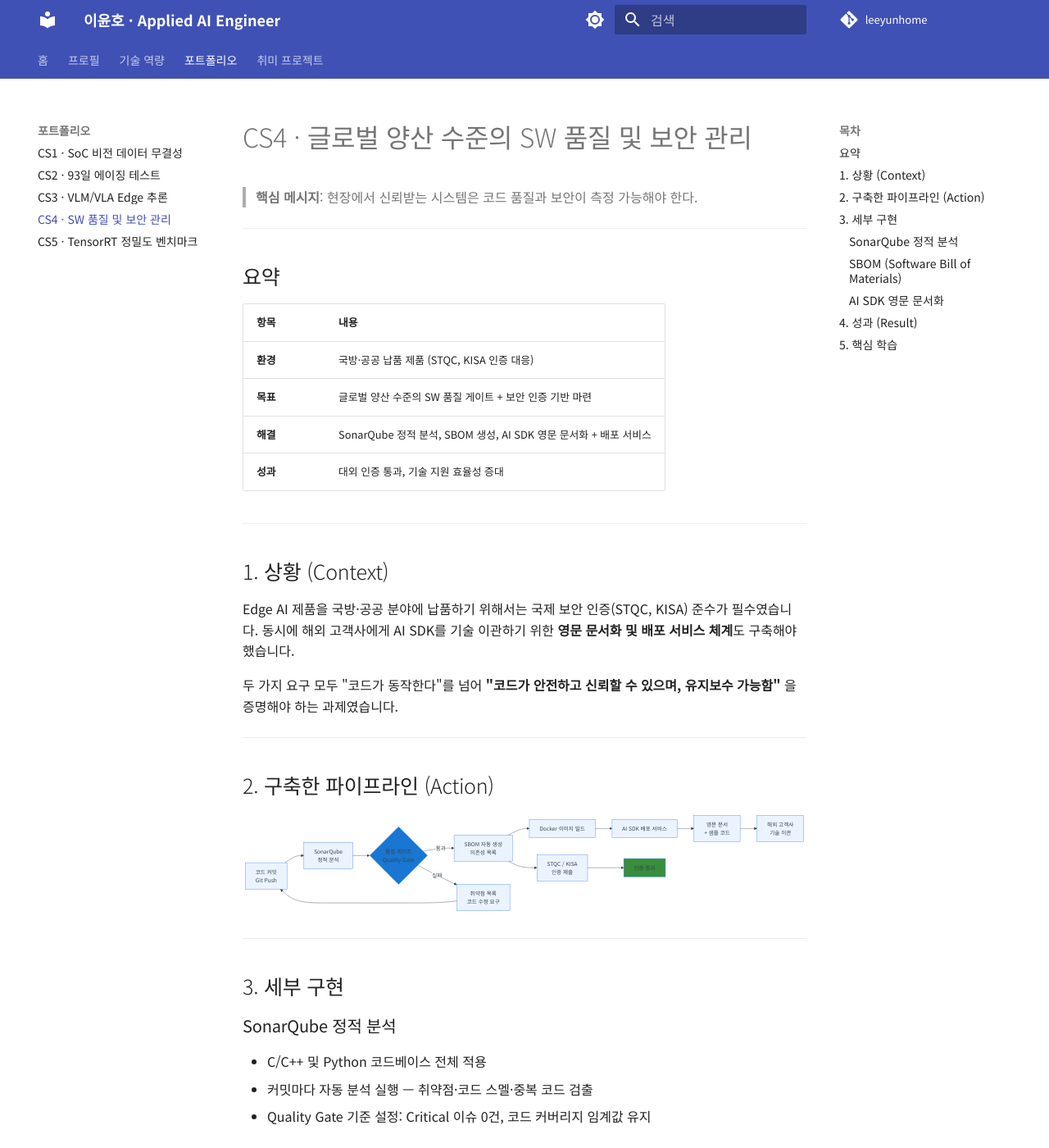
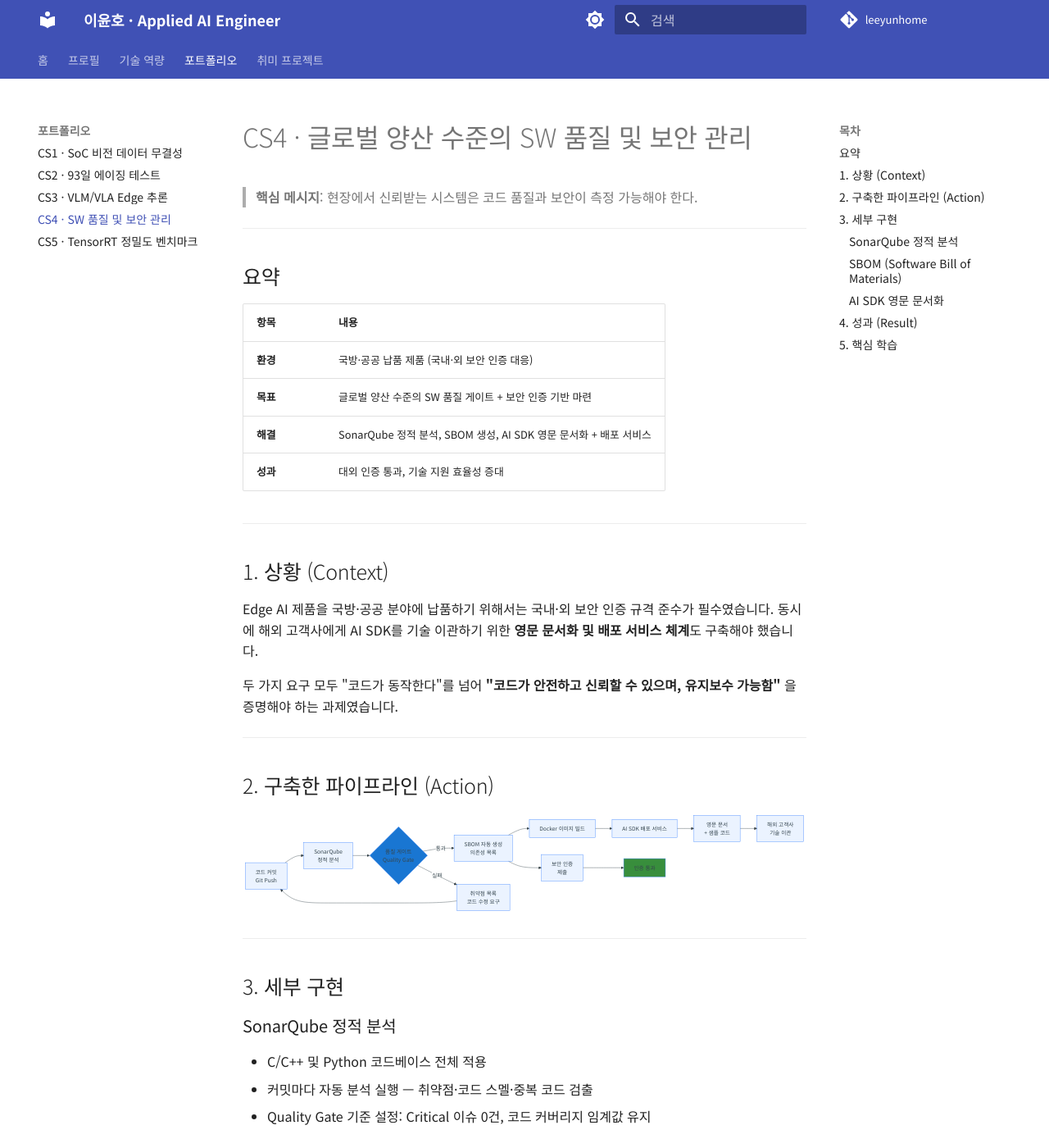
Before and after one commit to leeyunhome/portfolio, an MkDocs documentation site: the page built from docs/cases/04-sw-quality.md, in a window 1280 px wide and 1400 px high. Shown: the whole window at 82% size. Built offline with MkDocs 1.6.1 and Material for MkDocs 9.7.7, drawn with Linux system fonts in a browser that asks for light colours; some of the changed text lies outside the part shown.

Commit message:
Remove specific security certification names (STQC, KISA) and generalize wording

```diff
--- a/docs/cases/04-sw-quality.md
+++ b/docs/cases/04-sw-quality.md
@@ -8,7 +8,7 @@
 
 | 항목 | 내용 |
 |---|---|
-| **환경** | 국방·공공 납품 제품 (STQC, KISA 인증 대응) |
+| **환경** | 국방·공공 납품 제품 (국내·외 보안 인증 대응) |
 | **목표** | 글로벌 양산 수준의 SW 품질 게이트 + 보안 인증 기반 마련 |
 | **해결** | SonarQube 정적 분석, SBOM 생성, AI SDK 영문 문서화 + 배포 서비스 |
 | **성과** | 대외 인증 통과, 기술 지원 효율성 증대 |
@@ -17,7 +17,7 @@
 
 ## 1. 상황 (Context)
 
-Edge AI 제품을 국방·공공 분야에 납품하기 위해서는 국제 보안 인증(STQC, KISA) 준수가 필수였습니다.
+Edge AI 제품을 국방·공공 분야에 납품하기 위해서는 국내·외 보안 인증 규격 준수가 필수였습니다.
 동시에 해외 고객사에게 AI SDK를 기술 이관하기 위한 **영문 문서화 및 배포 서비스 체계**도 구축해야 했습니다.
 
 두 가지 요구 모두 "코드가 동작한다"를 넘어 **"코드가 안전하고 신뢰할 수 있으며, 유지보수 가능함"** 을 증명해야 하는 과제였습니다.
@@ -39,7 +39,7 @@ flowchart LR
     C -- 실패 --> I[취약점 목록\n코드 수정 요구]
     I --> A
 
-    D --> J[STQC / KISA\n인증 제출]
+    D --> J[보안 인증\n제출]
     J --> K[인증 통과]
 
     style C fill:#1976d2,color:#fff
@@ -59,7 +59,7 @@ flowchart LR
 ### SBOM (Software Bill of Materials)
 
 - 오픈소스 의존성 전체 목록화: 라이선스·버전·취약점(CVE) 추적
-- STQC/KISA 인증 제출용 형식으로 자동 생성
+- 보안 인증 제출용 형식으로 자동 생성
 
 ### AI SDK 영문 문서화
 
@@ -73,7 +73,7 @@ flowchart LR
 
 | 항목 | 결과 |
 |---|---|
-| 대외 보안 인증 | STQC, KISA 기반 **인증 통과** |
+| 대외 보안 인증 | 국방·공공 **보안 인증 통과** |
 | Critical 취약점 | Quality Gate 운영 후 **0건 유지** |
 | 기술 지원 효율 | 영문 SDK 문서화 후 지원 문의 **감소** |
 | 해외 기술 이관 | AI SDK 자립 배포 서비스 **구축 완료** |
```
Also changed, not shown: docs/index.md (+2 -2 lines), docs/skills.md (+2 -2 lines).
